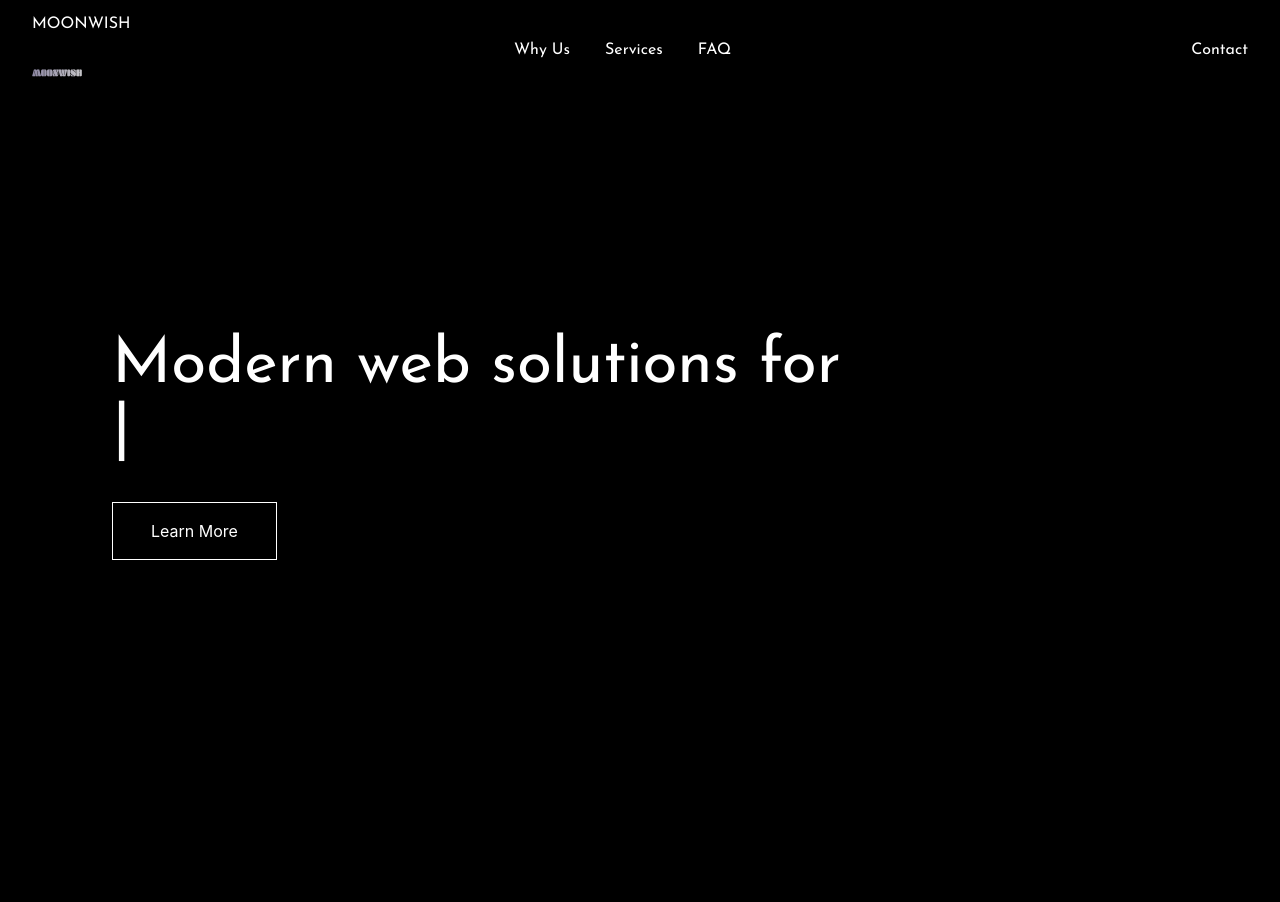
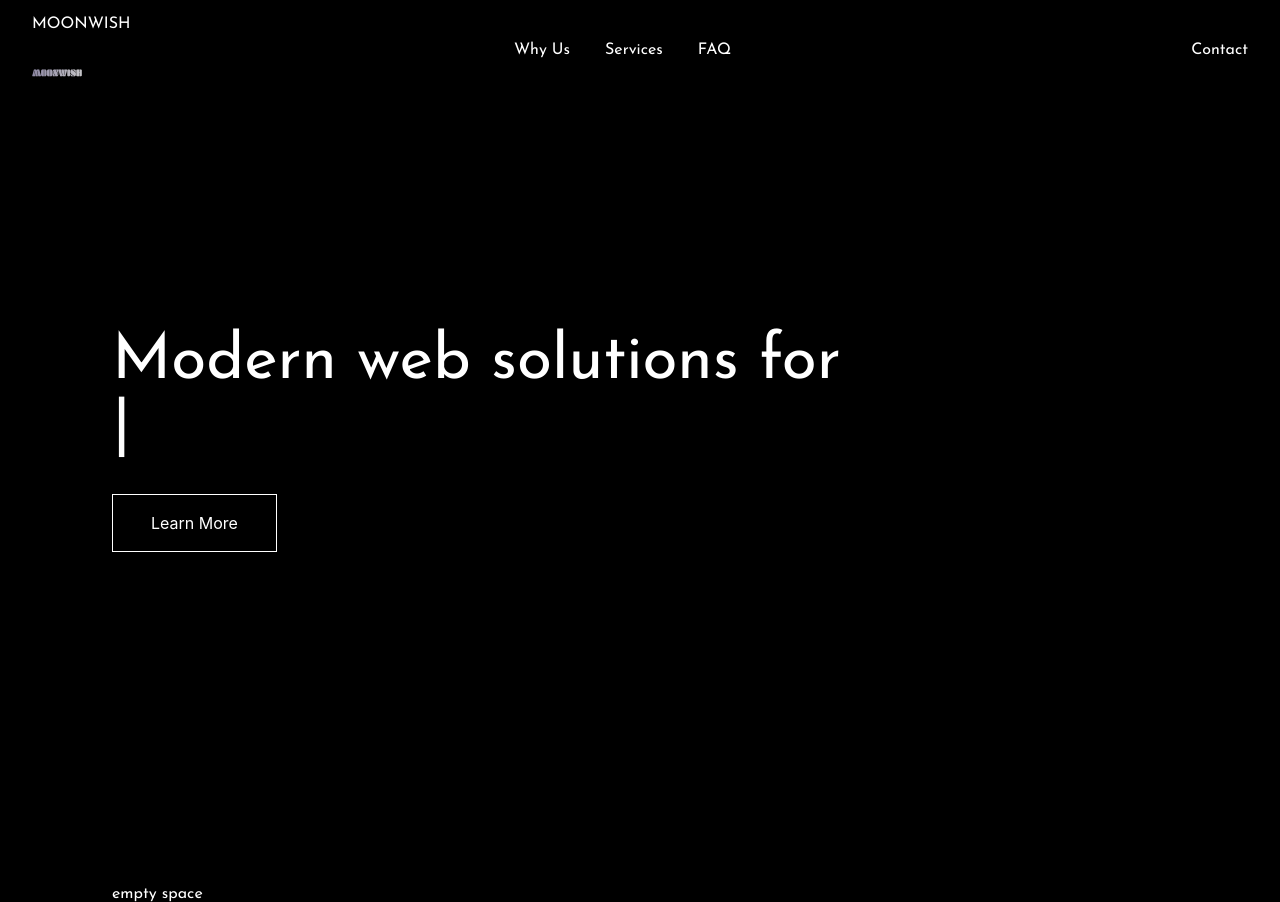
Before and after one commit to MoonWish-Studios/moonwish-site, a Next.js app: page / in a window 1280 px wide. Built offline with nearby package versions, Linux system fonts and the light colour scheme.

Commit message:
testing: added text in page.ts

```diff
--- a/app/page.tsx
+++ b/app/page.tsx
@@ -23,6 +23,7 @@ export default function Home() {
       <main className="main">
         <TypewriterC />
         <Button></Button>
+        empty space
       </main>
     </div>
   );
```
Lines whose indentation alone changed are shown as unchanged.
